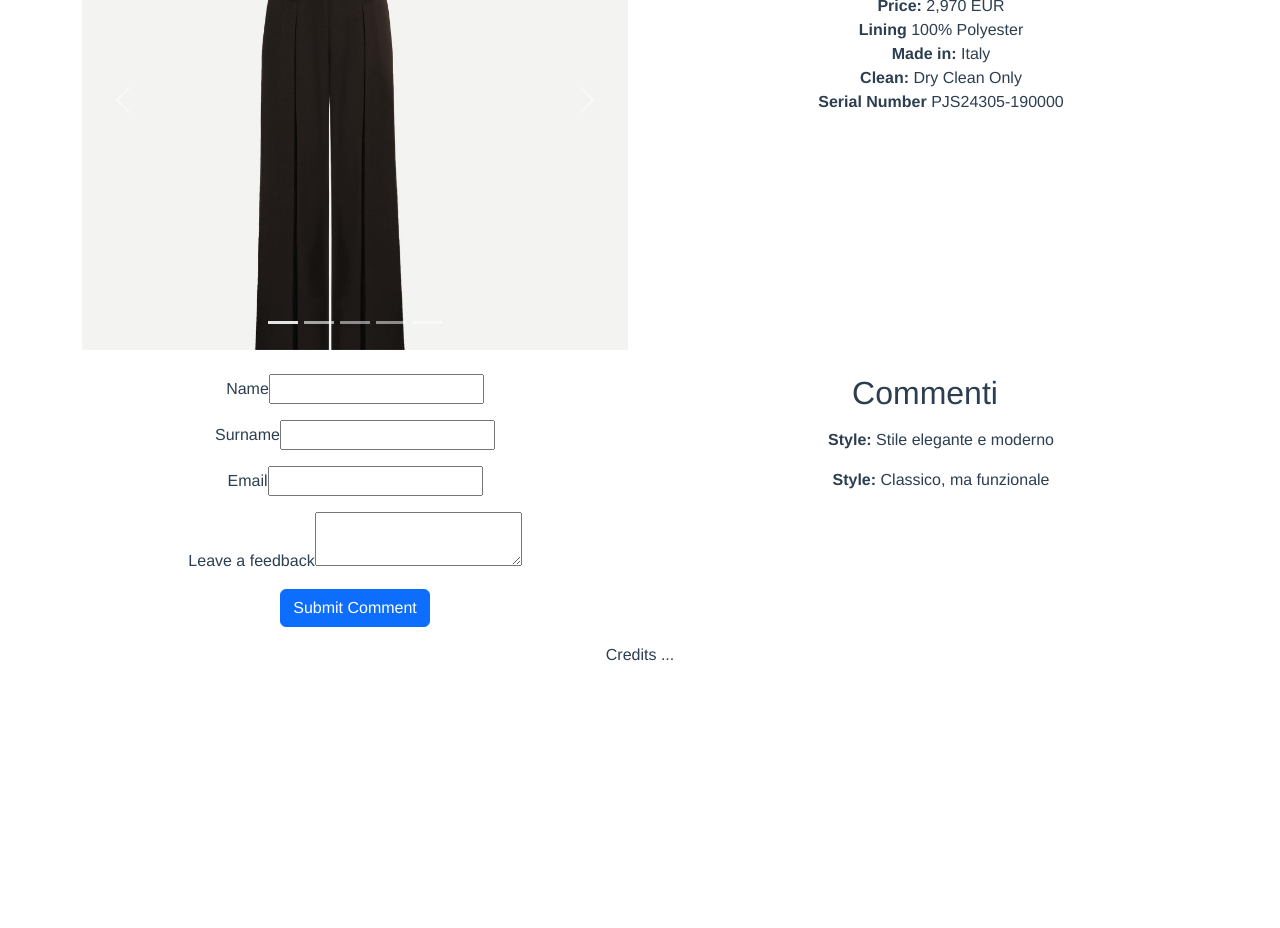
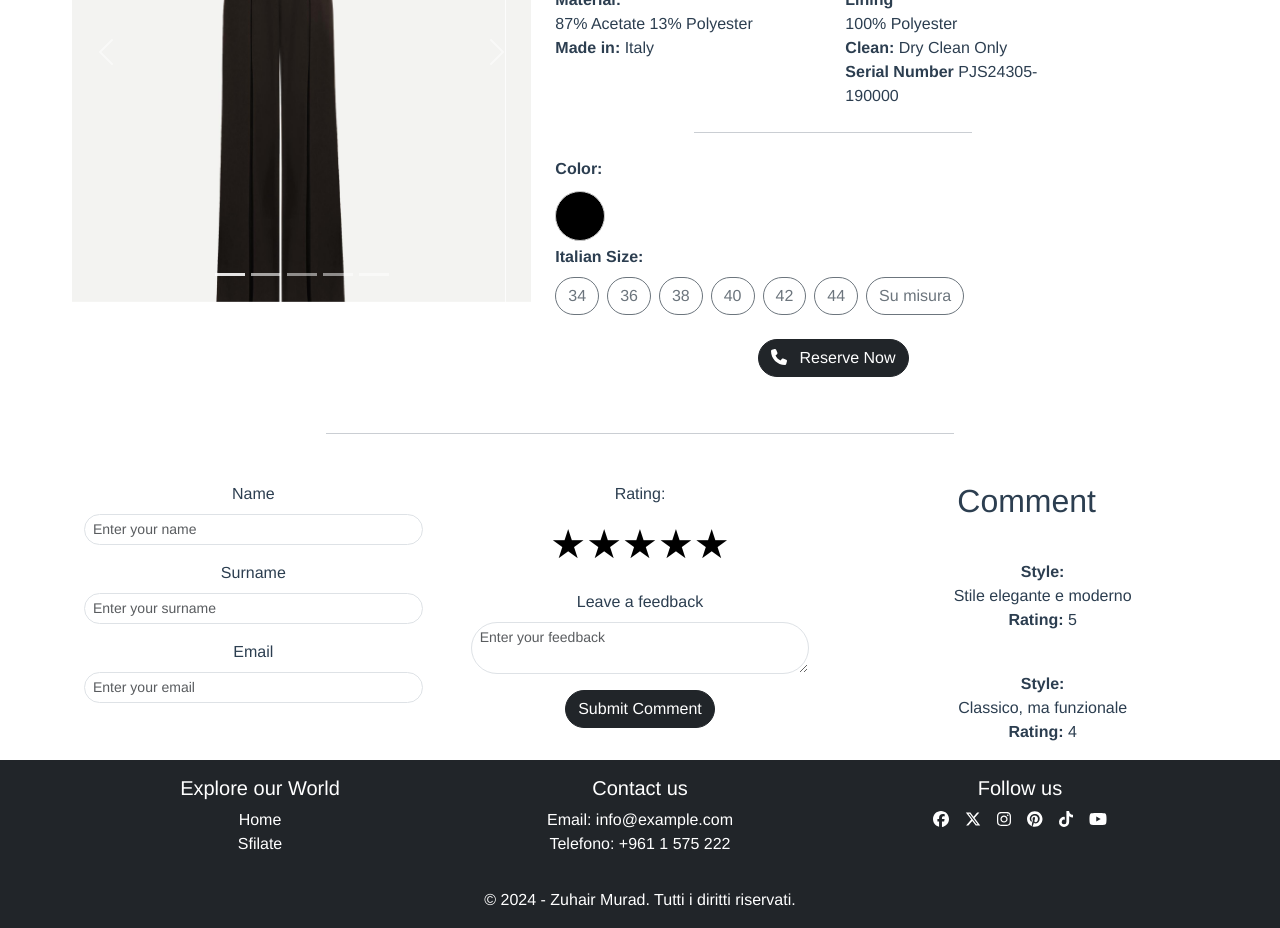
Before and after one commit to IlariaMarchese997/Progetto-Vue, a Vue app in the folder progetto/: page /#/capi/1 in a window 1280 px wide. Shown: the part 340-1268 px from the top of the page. Before the commit the page ends 1023 px from the top, so only its background shows below. Built offline with nearby package versions, Linux system fonts and the light colour scheme.

Commit message:
quasi tutto

```diff
--- a/progetto/package.json
+++ b/progetto/package.json
@@ -8,6 +8,7 @@
     "lint": "vue-cli-service lint"
   },
   "dependencies": {
+    "@fortawesome/fontawesome-free": "^6.6.0",
     "@popperjs/core": "^2.11.8",
     "bootstrap": "^5.3.3",
     "core-js": "^3.8.3",
--- a/progetto/src/components/CapiDettaglio.vue
+++ b/progetto/src/components/CapiDettaglio.vue
@@ -1,7 +1,7 @@
 <template>
   <div v-if="capo" class="container mt-4">
-    <div class="row">
-      <div class="col-md-6">
+    <div class="row mx-5">
+      <div class="col-md-5">
         <div
           id="carouselDettagli"
           class="carousel slide"
@@ -49,15 +49,73 @@
       </div>
       <div class="col-md-6">
         <h1>{{ capo.nome }}</h1>
-        <p>{{ capo.descrizione }}</p>
-        <ul id="descrizione">
-          <li><strong>Description:</strong> {{ capo.descrizione }}</li>
-          <li><strong>Material:</strong> {{ capo.composizione }}</li>
-          <li><strong>Price:</strong> {{ capo.costo }}</li>
-          <li><strong>Lining</strong> {{ capo.lining }}</li>
-          <li><strong>Made in:</strong> {{ capo.made }}</li>
-          <li><strong>Clean:</strong> {{ capo.lavaggio }}</li>
-          <li><strong>Serial Number</strong> {{ capo.numeroDiSerie }}</li>
+
+        <ul class="text-start list-unstyled">
+          <div class="row">
+            <li>
+              <strong>Price:</strong><br />
+              <span class="fs-3">{{ capo.costo }}</span>
+            </li>
+            <li class="mb-3">
+              <strong>Description:</strong><br />
+              {{ capo.descrizione }}
+            </li>
+            <div class="col-md-6">
+              <li>
+                <strong>Material:</strong><br />
+                {{ capo.composizione }}
+              </li>
+              <li><strong>Made in:</strong> {{ capo.made }}</li>
+            </div>
+
+            <div class="col-md-5">
+              <li>
+                <strong>Lining</strong><br />
+                {{ capo.lining }}
+              </li>
+              <li>
+                <strong>Clean:</strong>
+                {{ capo.lavaggio }}
+              </li>
+              <li>
+                <strong>Serial Number</strong>
+                {{ capo.numeroDiSerie }}
+              </li>
+            </div>
+          </div>
+          <hr class="w-50 mx-auto my-4" />
+          <div class="row">
+            <div class="col-md-12">
+              <li class="mb-1">
+                <strong>Color:</strong> {{ capo.coloreNome }}<br />
+                <div
+                  class="colore-box rounded-pill"
+                  :style="{ backgroundColor: capo.colore }"
+                ></div>
+              </li>
+              <li>
+                <strong>Italian Size:</strong><br />
+                <div class="taglie-box flex-wrap">
+                  <span
+                    v-for="(taglia, index) in capo.taglie"
+                    :key="index"
+                    class="taglia btn btn-outline-secondary rounded-pill me-2 mb-2 mt-2"
+                  >
+                    {{ taglia }}
+                  </span>
+                </div>
+              </li>
+            </div>
+          </div>
+          <div class="row mb-3">
+            <div class="col text-center mt-3">
+              <p>
+                <button type="submit" class="btn btn-dark rounded-pill">
+                  <i class="fas fa-phone me-2"></i> Reserve Now
+                </button>
+              </p>
+            </div>
+          </div>
         </ul>
       </div>
     </div>
@@ -87,6 +145,8 @@ export default {
             require("@/assets/Prefall2024/Cady-Jumpsuit4.jpeg"),
             require("@/assets/Prefall2024/Cady-Jumpsuit5.jpeg"),
           ],
+          colore: "#000000",
+          taglie: ["34", "36", "38", "40", "42", "44", "Su misura"],
         },
         {
           id: 2,
@@ -105,6 +165,8 @@ export default {
             require("@/assets/Prefall2024/Cady-Long-Dress4.jpeg"),
             require("@/assets/Prefall2024/Cady-Long-Dress5.jpg"),
           ],
+          colore: "#FFFFFF",
+          taglie: ["34", "36", "38", "40", "42", "44", "Su misura"],
         },
         {
           id: 3,
@@ -123,6 +185,8 @@ export default {
             require("@/assets/Prefall2024/Embroidered-Dress4.jpeg"),
             require("@/assets/Prefall2024/Embroidered-Dress5.jpeg"),
           ],
+          colore: "#000000",
+          taglie: ["34", "36", "38", "40", "42", "44", "Su misura"],
         },
         {
           id: 4,
@@ -141,6 +205,8 @@ export default {
             require("@/assets/Prefall2024/Chiffon-Draped-Dress4.jpg"),
             require("@/assets/Prefall2024/Chiffon-Draped-Dress5.jpeg"),
           ],
+          colore: "#3E3EFF",
+          taglie: ["34", "36", "38", "40", "42", "44", "Su misura"],
         },
       ],
       capo: null, // Il capo selezionato verrà assegnato qui
@@ -161,7 +227,10 @@ export default {
 .carousel-indicators li::marker {
   content: ""; /* Nasconde il contenuto del marker */
 }
-#descrizione {
-  list-style-type: none;
+.colore-box {
+  width: 50px;
+  height: 50px;
+  border: 1px solid #ccc;
+  margin-top: 10px;
 }
 </style>
--- a/progetto/src/components/FormCommenti.vue
+++ b/progetto/src/components/FormCommenti.vue
@@ -1,51 +1,133 @@
 <template>
-  <div class="container mt-4">
-    <div class="row">
-      <div class="col-md-6">
+  <div class="container-fluid mt-4">
     <form class="comment-form" @submit.prevent="onSubmit">
+      <div class="row g-5 mx-5">
+        <div v-if="messaggioSuccesso" class="success">
+          {{ messaggioSuccesso }}
+        </div>
+        <div class="col-md-4">
+          <div class="mb-3">
             <p>
-            <label for="nome">Name</label>
-            <input id="nome" v-model="commento.nome" required />
+              <label for="nome" class="form-label">Name</label>
+              <input
+                class="form-control form-control-sm rounded-pill"
+                id="nome"
+                v-model="commento.nome"
+                placeholder="Enter your name"
+                required
+              />
             </p>
+          </div>
+          <div class="mb-3">
             <p>
-            <label for="cognome">Surname</label>
-            <input id="cognome" v-model="commento.cognome" required />
+              <label for="cognome" class="form-label">Surname</label>
+              <input
+                class="form-control form-control-sm rounded-pill"
+                id="cognome"
+                v-model="commento.cognome"
+                placeholder="Enter your surname"
+                required
+              />
             </p>
+          </div>
+          <div class="mb-3">
             <p>
-            <label for="email">Email</label>
-            <input id="email" type="email" v-model="commento.email" required />
+              <label for="email" class="form-label">Email</label>
+              <input
+                class="form-control form-control-sm rounded-pill"
+                id="email"
+                type="email"
+                v-model="commento.email"
+                placeholder="Enter your email"
+                required
+              />
             </p>
+          </div>
+        </div>
+        <!-- Rating a stelle -->
+        <div class="col-md-4">
+          <div class="mb-3">
+            <label for="rating" class="form-label">Rating:</label>
+            <div id="rating" class="rating d-flex justify-content-center">
+              <input
+                type="radio"
+                id="star5"
+                v-model="commento.rating"
+                value="5"
+              />
+              <label for="star5" title="5 stars">★</label>
+
+              <input
+                type="radio"
+                id="star4"
+                v-model="commento.rating"
+                value="4"
+              />
+              <label for="star4" title="4 stars">★</label>
+
+              <input
+                type="radio"
+                id="star3"
+                v-model="commento.rating"
+                value="3"
+              />
+              <label for="star3" title="3 stars">★</label>
+
+              <input
+                type="radio"
+                id="star2"
+                v-model="commento.rating"
+                value="2"
+              />
+              <label for="star2" title="2 stars">★</label>
+
+              <input
+                type="radio"
+                id="star1"
+                v-model="commento.rating"
+                value="1"
+              />
+              <label for="star1" title="1 star">★</label>
+            </div>
+          </div>
+          <div class="mb-3">
             <p>
-            <label for="style">Leave a feedback</label>
-            <textarea id="style" v-model="commento.stile" required></textarea>
+              <label for="style" class="form-label">Leave a feedback</label>
+              <textarea
+                class="form-control form-control-sm rounded-pill"
+                id="style"
+                v-model="commento.stile"
+                placeholder="Enter your feedback"
+                required
+              ></textarea>
             </p>
-
+          </div>
+          <div class="mb-3">
             <p>
               <input
                 type="submit"
                 value="Submit Comment"
-              class="btn btn-primary"
+                class="btn btn-dark rounded-pill"
               />
             </p>
-        </form>
-
-        <div v-if="messaggioSuccesso" class="success">
-          {{ messaggioSuccesso }}
           </div>
         </div>
-
-      <div class="col-md-6">
-        <h2>Commenti</h2>
+        <div class="col-md-4">
+          <h2>Comment</h2>
           <ul id="commenti">
             <li v-for="commento in commenti" :key="commento.id">
               <strong>{{ commento.nome }} {{ commento.cognome }}</strong>
-            <p>{{ commento.contenuto }}</p>
-            <small>{{ commento.email }}</small>
-            <strong>Style:</strong> {{ commento.stile }}
+              <p>{{ commento.email }}</p>
+              <br />
+              <strong>Style:</strong><br />
+              {{ commento.stile }} <br />
+              <strong>Rating:</strong>
+              {{ commento.rating }}
             </li>
           </ul>
         </div>
       </div>
+    </form>
   </div>
 </template>
 
@@ -58,6 +140,7 @@ export default {
         cognome: "",
         email: "",
         stile: "",
+        rating: null,
       },
       messaggioSuccesso: "",
       messaggioErrore: "",
@@ -78,8 +161,8 @@ export default {
         nome: "",
         cognome: "",
         email: "",
-        contenuto: "",
         stile: "",
+        rating: null,
       };
 
       // Mostra un messaggio di successo
@@ -100,4 +183,24 @@ export default {
 #commenti {
   list-style-type: none;
 }
+.rating {
+  direction: rtl; /* direzione verso destra*/
+  font-size: 40px;
+}
+.rating input {
+  display: none;
+}
+/* così nascondi gli imput radio*/
+.rating label {
+  color: black;
+  cursor: pointer;
+}
+/* da predefinito a quando ci passo sopra (cursor) */
+.rating label:hover,
+.rating label:hover ~ label {
+  color: gold; /* Cambia colore delle stelle al passaggio del mouse */
+}
+.rating input:checked ~ label {
+  color: gold; /* Cambia colore delle stelle selezionate */
+}
 </style>
--- a/progetto/src/components/MainFooter.vue
+++ b/progetto/src/components/MainFooter.vue
@@ -1,3 +1,78 @@
 <template>
-  <p class="text-center">Credits ...</p>
+  <footer class="bg-dark text-white text-center py-3">
+    <div class="container">
+      <div class="row">
+        <div class="col-md-4">
+          <h5>Explore our World</h5>
+          <ul class="list-unstyled">
+            <li class="nav-item">
+              <router-link :to="{ name: 'home' }" class="nav-link"
+                >Home</router-link
+              >
+            </li>
+            <li class="nav-item">
+              <router-link :to="{ name: 'Sfilate' }" class="nav-link"
+                >Sfilate</router-link
+              >
+            </li>
+          </ul>
+        </div>
+        <div class="col-md-4">
+          <h5>Contact us</h5>
+          <p>
+            Email: info@example.com <br />
+            Telefono: +961 1 575 222
+          </p>
+        </div>
+        <div class="col-md-4">
+          <h5>Follow us</h5>
+          <a
+            href="https://www.facebook.com/zuhairmuradofficial"
+            class="text-white mx-2"
+            ><i class="fab fa-facebook"></i
+          ></a>
+          <a
+            href="https://x.com/zuhairmurad"
+            class="text-white mx-2"
+            target="_blank"
+          >
+            <i class="fab fa-x-twitter"></i>
+          </a>
+          <a
+            href="https://www.instagram.com/zuhairmuradofficial/"
+            class="text-white mx-2"
+            ><i class="fab fa-instagram"></i
+          ></a>
+          <a
+            href="https://www.pinterest.fr/zuhairmurad/"
+            class="text-white mx-2"
+            target="_blank"
+          >
+            <i class="fab fa-pinterest"></i>
+          </a>
+          <a
+            href="https://www.tiktok.com/login?redirect_url=https%3A%2F%2Fwww.tiktok.com%2F%40zuhairmurad&lang=en&enter_method=mandatory"
+            class="text-white mx-2"
+            target="_blank"
+          >
+            <i class="fab fa-tiktok"></i>
+          </a>
+          <a
+            href="https://www.youtube.com/@zuhairmurad/about"
+            class="text-white mx-2"
+            target="_blank"
+          >
+            <i class="fab fa-youtube"></i>
+          </a>
+        </div>
+      </div>
+      <div class="row mt-3">
+        <div class="col">
+          <p class="mb-0">
+            &copy; 2024 - Zuhair Murad. Tutti i diritti riservati.
+          </p>
+        </div>
+      </div>
+    </div>
+  </footer>
 </template>
--- a/progetto/src/main.js
+++ b/progetto/src/main.js
@@ -5,5 +5,7 @@ import store from "./store";
 import "bootstrap/dist/css/bootstrap.css";
 import "bootstrap/dist/js/bootstrap.js";
 import "bootstrap/dist/js/bootstrap.bundle.js"; // Includi Bootstrap e Popper.js
+import "@fortawesome/fontawesome-free/css/all.css";
+import "@fortawesome/fontawesome-free/js/all.js";
 
 createApp(App).use(store).use(router).mount("#app");
--- a/progetto/src/store/index.js
+++ b/progetto/src/store/index.js
@@ -8,12 +8,14 @@ export default createStore({
         vestibilita: "Molto comoda",
         qualita: "Ottima qualità del tessuto",
         stile: "Stile elegante e moderno",
+        rating: 5,
       },
       {
         id: 2,
         vestibilita: "Un po' stretta",
         qualita: "Buon tessuto, ma non eccellente",
         stile: "Classico, ma funzionale",
+        rating: 4,
       },
     ],
     prossimoIdCommento: 3,
--- a/progetto/src/views/CapiView.vue
+++ b/progetto/src/views/CapiView.vue
@@ -1,8 +1,13 @@
 <template>
-  <div class="about">
-    <h1>Capi</h1>
-    <CapiDettaglio :id="$route.params.id" />
-    <FormCommenti />
+  <div class="container-fluid">
+    <div class="row">
+      <CapiDettaglio :id="$route.params.id" />
+    </div>
+    <hr class="w-50 mx-auto my-4" />
+    <div></div>
+    <div class="row">
+      <FormCommenti />
+    </div>
   </div>
 </template>
 
--- a/progetto/src/views/SfilateView.vue
+++ b/progetto/src/views/SfilateView.vue
@@ -2,8 +2,6 @@
   <div class="home">
     <div>
       <h1>Seleziona un capo</h1>
-
-      <!-- Bootstrap Carousel -->
       <div id="carouselCapi" class="carousel slide" data-bs-ride="carousel">
         <div class="carousel-inner">
           <!-- Loop attraverso i capi per generare ogni elemento dello slider -->
@@ -44,7 +42,6 @@
         </button>
       </div>
     </div>
-    <HelloWorld msg="Welcome to Your Vue.js App" />
   </div>
 </template>
 
```
Also changed, not shown: 1 other file (tests, documents, lock files or other folders). Lines whose indentation alone changed are shown as unchanged.
